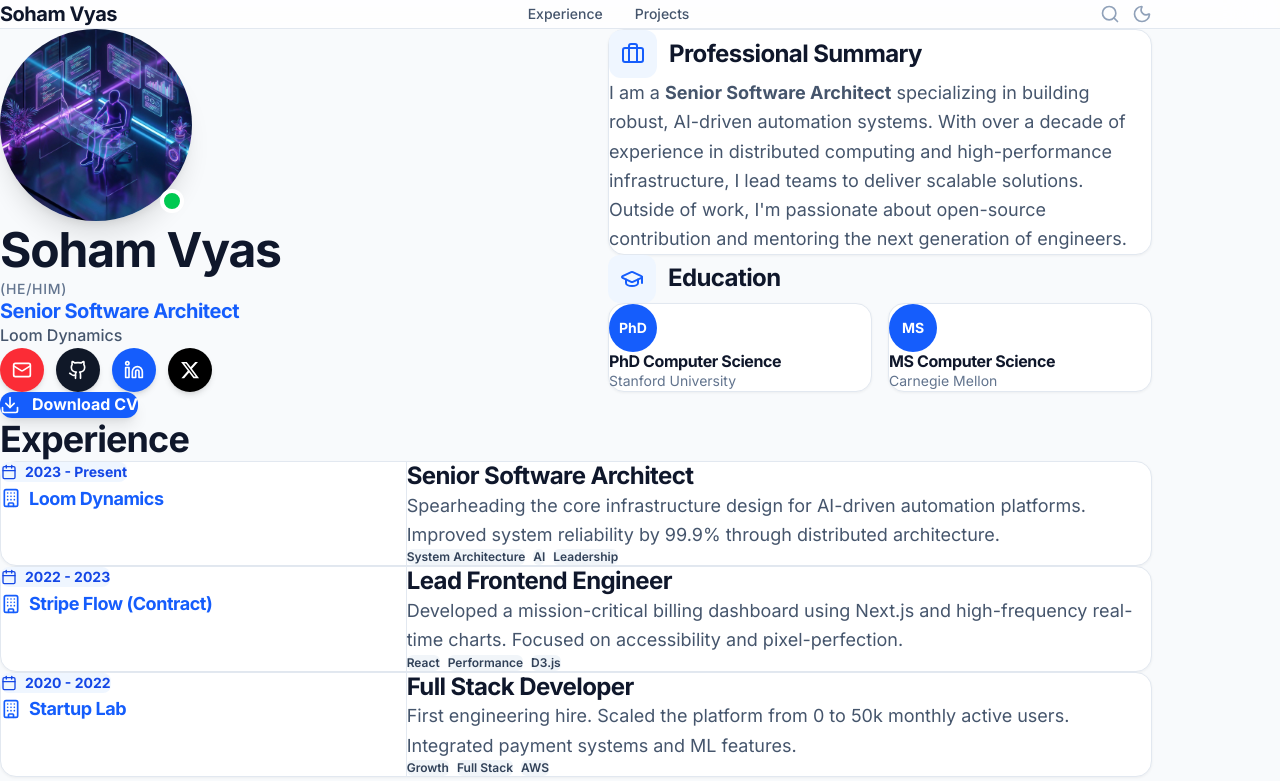
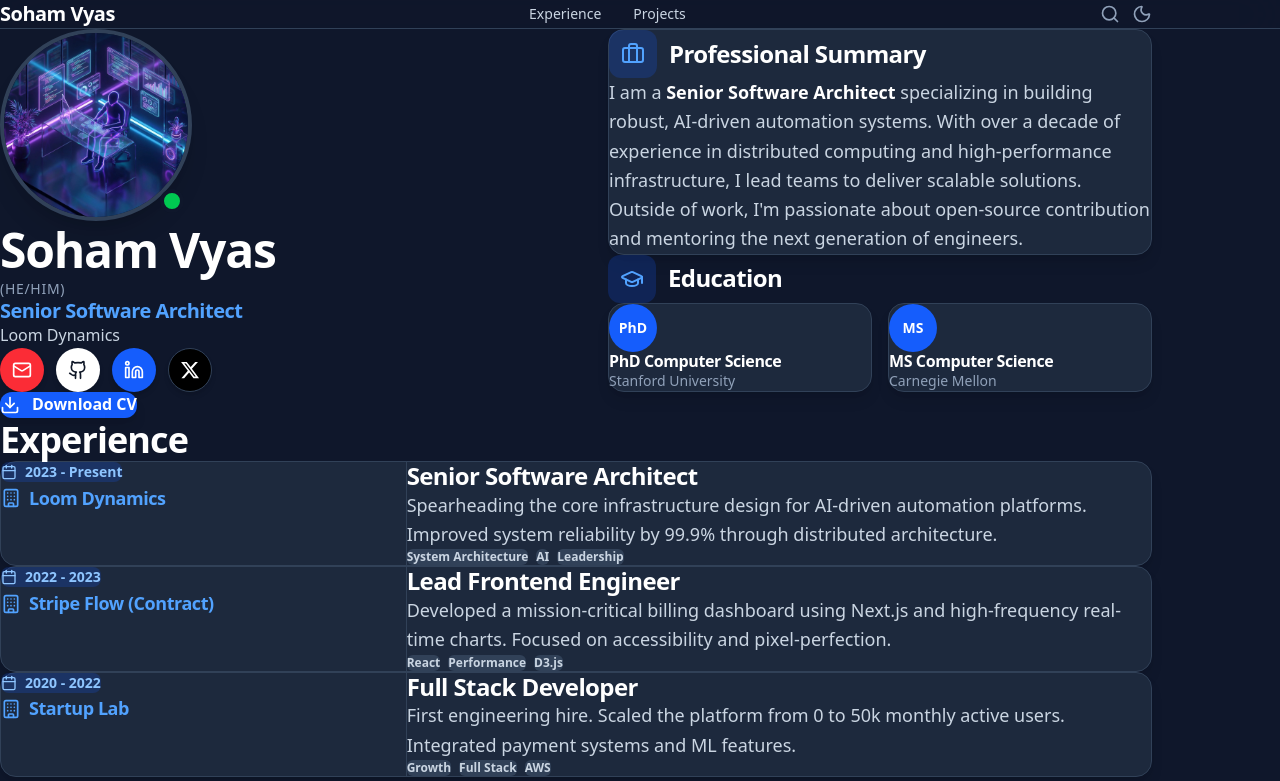
Before and after one commit to vyassoham/myweb, a Next.js app: page / in a window 1280 px wide. Shown: the top 781 px of the page. Built offline with nearby package versions, Linux system fonts and the light colour scheme.

Commit message:
FIX: Cards now have visible backgrounds and borders - all inline Tailwind classes

```diff
--- a/app/components/AcademicContent.tsx
+++ b/app/components/AcademicContent.tsx
@@ -9,7 +9,7 @@ export default function AcademicContent(): React.JSX.Element {
 
             {/* Experience Section */}
             <section id="experience">
-                <h2 className="text-4xl font-bold text-slate-900 dark:text-white mb-12">
+                <h2 className="text-4xl font-bold text-white mb-12">
                     Experience
                 </h2>
                 <div className="space-y-8">
@@ -42,32 +42,32 @@ export default function AcademicContent(): React.JSX.Element {
                             whileInView={{ opacity: 1, y: 0 }}
                             viewport={{ once: true }}
                             transition={{ delay: idx * 0.1 }}
-                            className="professional-card p-8"
+                            className="bg-slate-800 border border-slate-700 rounded-2xl p-8 shadow-lg hover:border-blue-500/50 transition-all"
                         >
                             <div className="flex flex-col md:flex-row gap-8">
                                 <div className="md:w-1/3 space-y-3">
-                                    <div className="inline-flex items-center gap-2 px-3 py-1.5 bg-blue-50 dark:bg-blue-900/20 text-blue-700 dark:text-blue-300 text-sm font-bold rounded-lg">
+                                    <div className="inline-flex items-center gap-2 px-3 py-1.5 bg-blue-600/20 text-blue-300 text-sm font-bold rounded-lg">
                                         <Calendar className="w-4 h-4" />
                                         {job.period}
                                     </div>
-                                    <h4 className="text-lg font-bold text-blue-600 dark:text-blue-400 flex items-center gap-2">
+                                    <h4 className="text-lg font-bold text-blue-400 flex items-center gap-2">
                                         <Building className="w-5 h-5" />
                                         {job.company}
                                     </h4>
                                 </div>
 
-                                <div className="md:w-2/3 md:border-l md:border-slate-200 dark:md:border-slate-700 md:pl-8">
-                                    <h3 className="text-2xl font-bold text-slate-900 dark:text-white mb-4">
+                                <div className="md:w-2/3 md:border-l md:border-slate-700 md:pl-8">
+                                    <h3 className="text-2xl font-bold text-white mb-4">
                                         {job.role}
                                     </h3>
-                                    <p className="text-lg text-slate-600 dark:text-slate-300 leading-relaxed mb-6">
+                                    <p className="text-lg text-slate-300 leading-relaxed mb-6">
                                         {job.desc}
                                     </p>
                                     <div className="flex flex-wrap gap-2">
                                         {job.tags.map(tag => (
                                             <span
                                                 key={tag}
-                                                className="px-3 py-1 bg-slate-100 dark:bg-slate-800 text-slate-700 dark:text-slate-300 text-xs font-semibold rounded-md"
+                                                className="px-3 py-1 bg-slate-700 text-slate-300 text-xs font-semibold rounded-md"
                                             >
                                                 {tag}
                                             </span>
@@ -82,7 +82,7 @@ export default function AcademicContent(): React.JSX.Element {
 
             {/* Projects Section */}
             <section id="projects">
-                <h2 className="text-4xl font-bold text-slate-900 dark:text-white mb-12">
+                <h2 className="text-4xl font-bold text-white mb-12">
                     Featured Projects
                 </h2>
                 <div className="grid md:grid-cols-2 gap-6">
@@ -115,18 +115,18 @@ export default function AcademicContent(): React.JSX.Element {
                         <a
                             href={project.link}
                             key={idx}
-                            className="block professional-card p-8 group"
+                            className="block bg-slate-800 border border-slate-700 rounded-2xl p-8 shadow-lg group hover:border-blue-500/50 transition-all"
                         >
                             <div className="flex justify-between items-start mb-4">
-                                <h3 className="text-xl font-bold text-slate-900 dark:text-white group-hover:text-blue-600 dark:group-hover:text-blue-400 transition-colors">
+                                <h3 className="text-xl font-bold text-white group-hover:text-blue-400 transition-colors">
                                     {project.title}
                                 </h3>
-                                <ArrowUpRight className="w-5 h-5 text-slate-400 group-hover:text-blue-600 dark:group-hover:text-blue-400 transition-colors" />
+                                <ArrowUpRight className="w-5 h-5 text-slate-400 group-hover:text-blue-400 transition-colors" />
                             </div>
-                            <p className="text-slate-600 dark:text-slate-300 leading-relaxed mb-6">
+                            <p className="text-slate-300 leading-relaxed mb-6">
                                 {project.desc}
                             </p>
-                            <div className="text-sm font-mono text-slate-500 dark:text-slate-400 bg-slate-50 dark:bg-slate-800/50 inline-block px-3 py-1.5 rounded-md">
+                            <div className="text-sm font-mono text-slate-400 bg-slate-700/50 inline-block px-3 py-1.5 rounded-md">
                                 {project.stack}
                             </div>
                         </a>
--- a/app/components/AcademicHero.tsx
+++ b/app/components/AcademicHero.tsx
@@ -17,25 +17,25 @@ export default function AcademicHero(): React.JSX.Element {
                                     src="/assets/hero.png"
                                     alt="Soham Vyas"
                                     fill
-                                    className="object-cover rounded-full shadow-xl"
+                                    className="object-cover rounded-full shadow-xl border-4 border-slate-700"
                                     priority
                                 />
-                                <div className="absolute bottom-2 right-2 w-6 h-6 bg-green-500 rounded-full border-4 border-white dark:border-slate-900" />
+                                <div className="absolute bottom-2 right-2 w-6 h-6 bg-green-500 rounded-full border-4 border-slate-900" />
                             </div>
                         </div>
 
                         <div className="space-y-3">
-                            <h1 className="text-5xl font-black text-slate-900 dark:text-white">
+                            <h1 className="text-5xl font-black text-white">
                                 Soham Vyas
                             </h1>
-                            <p className="text-sm text-slate-500 dark:text-slate-400 font-medium uppercase tracking-wider">
+                            <p className="text-sm text-slate-400 font-medium uppercase tracking-wider">
                                 (he/him)
                             </p>
                             <div className="pt-2">
-                                <h2 className="text-xl font-bold text-blue-600 dark:text-blue-400 mb-1">
+                                <h2 className="text-xl font-bold text-blue-400 mb-1">
                                     Senior Software Architect
                                 </h2>
-                                <p className="text-slate-600 dark:text-slate-300 font-medium">
+                                <p className="text-slate-300 font-medium">
                                     Loom Dynamics
                                 </p>
                             </div>
@@ -54,7 +54,7 @@ export default function AcademicHero(): React.JSX.Element {
                                 href="https://github.com/vyassoham"
                                 target="_blank"
                                 rel="noopener noreferrer"
-                                className="w-11 h-11 rounded-full bg-gray-900 hover:bg-gray-800 dark:bg-white dark:hover:bg-gray-100 flex items-center justify-center text-white dark:text-gray-900 transition-all hover:scale-110 shadow-md"
+                                className="w-11 h-11 rounded-full bg-white hover:bg-gray-100 flex items-center justify-center text-gray-900 transition-all hover:scale-110 shadow-md"
                                 title="GitHub"
                             >
                                 <Github className="w-5 h-5" />
@@ -72,7 +72,7 @@ export default function AcademicHero(): React.JSX.Element {
                                 href="https://twitter.com/vyassoham"
                                 target="_blank"
                                 rel="noopener noreferrer"
-                                className="w-11 h-11 rounded-full bg-black hover:bg-gray-800 flex items-center justify-center text-white transition-all hover:scale-110 shadow-md"
+                                className="w-11 h-11 rounded-full bg-black hover:bg-gray-800 flex items-center justify-center text-white transition-all hover:scale-110 shadow-md border border-slate-700"
                                 title="Twitter/X"
                             >
                                 <svg className="w-5 h-5" fill="currentColor" viewBox="0 0 24 24">
@@ -93,21 +93,21 @@ export default function AcademicHero(): React.JSX.Element {
                     {/* Right: Summary & Education */}
                     <div className="space-y-10">
                         {/* Professional Summary */}
-                        <div className="professional-card p-8">
+                        <div className="bg-slate-800 border border-slate-700 rounded-2xl p-8 shadow-lg">
                             <div className="flex items-center gap-3 mb-6">
-                                <div className="w-12 h-12 rounded-xl bg-blue-50 dark:bg-blue-900/20 flex items-center justify-center">
-                                    <Briefcase className="w-6 h-6 text-blue-600 dark:text-blue-400" />
+                                <div className="w-12 h-12 rounded-xl bg-blue-600/20 flex items-center justify-center">
+                                    <Briefcase className="w-6 h-6 text-blue-400" />
                                 </div>
-                                <h3 className="text-2xl font-bold text-slate-900 dark:text-white">
+                                <h3 className="text-2xl font-bold text-white">
                                     Professional Summary
                                 </h3>
                             </div>
-                            <div className="prose dark:prose-invert max-w-none">
-                                <p className="text-lg text-slate-600 dark:text-slate-300 leading-relaxed mb-4">
-                                    I am a <strong>Senior Software Architect</strong> specializing in building robust, AI-driven automation systems. With over a decade of experience in distributed computing and high-performance infrastructure, I lead teams to deliver scalable solutions.
+                            <div>
+                                <p className="text-lg text-slate-300 leading-relaxed mb-4">
+                                    I am a <strong className="text-white">Senior Software Architect</strong> specializing in building robust, AI-driven automation systems. With over a decade of experience in distributed computing and high-performance infrastructure, I lead teams to deliver scalable solutions.
                                 </p>
-                                <p className="text-lg text-slate-600 dark:text-slate-300 leading-relaxed">
-                                    Outside of work, I'm passionate about open-source contribution and mentoring the next generation of engineers.
+                                <p className="text-lg text-slate-300 leading-relaxed">
+                                    Outside of work, I&apos;m passionate about open-source contribution and mentoring the next generation of engineers.
                                 </p>
                             </div>
                         </div>
@@ -115,33 +115,33 @@ export default function AcademicHero(): React.JSX.Element {
                         {/* Education */}
                         <div>
                             <div className="flex items-center gap-3 mb-6">
-                                <div className="w-12 h-12 rounded-xl bg-blue-50 dark:bg-blue-900/20 flex items-center justify-center">
-                                    <GraduationCap className="w-6 h-6 text-blue-600 dark:text-blue-400" />
+                                <div className="w-12 h-12 rounded-xl bg-blue-600/20 flex items-center justify-center">
+                                    <GraduationCap className="w-6 h-6 text-blue-400" />
                                 </div>
-                                <h3 className="text-2xl font-bold text-slate-900 dark:text-white">
+                                <h3 className="text-2xl font-bold text-white">
                                     Education
                                 </h3>
                             </div>
                             <div className="grid sm:grid-cols-2 gap-4">
-                                <div className="professional-card p-6">
+                                <div className="bg-slate-800 border border-slate-700 rounded-2xl p-6 shadow-lg">
                                     <div className="w-12 h-12 rounded-full bg-blue-600 text-white flex items-center justify-center mb-4 font-bold text-sm">
                                         PhD
                                     </div>
-                                    <h4 className="font-bold text-slate-900 dark:text-white mb-1">
+                                    <h4 className="font-bold text-white mb-1">
                                         PhD Computer Science
                                     </h4>
-                                    <p className="text-sm text-slate-500 dark:text-slate-400">
+                                    <p className="text-sm text-slate-400">
                                         Stanford University
                                     </p>
                                 </div>
-                                <div className="professional-card p-6">
+                                <div className="bg-slate-800 border border-slate-700 rounded-2xl p-6 shadow-lg">
                                     <div className="w-12 h-12 rounded-full bg-blue-600 text-white flex items-center justify-center mb-4 font-bold text-sm">
                                         MS
                                     </div>
-                                    <h4 className="font-bold text-slate-900 dark:text-white mb-1">
+                                    <h4 className="font-bold text-white mb-1">
                                         MS Computer Science
                                     </h4>
-                                    <p className="text-sm text-slate-500 dark:text-slate-400">
+                                    <p className="text-sm text-slate-400">
                                         Carnegie Mellon
                                     </p>
                                 </div>
--- a/app/components/AcademicNavbar.tsx
+++ b/app/components/AcademicNavbar.tsx
@@ -9,10 +9,10 @@ const NAV_LINKS = [
 
 export default function AcademicNavbar(): React.JSX.Element {
     return (
-        <nav className="sticky top-0 z-50 bg-white/80 dark:bg-slate-900/80 backdrop-blur-xl border-b border-slate-200 dark:border-slate-700">
+        <nav className="sticky top-0 z-50 bg-slate-900/80 backdrop-blur-xl border-b border-slate-700">
             <div className="max-w-6xl mx-auto px-6 py-4">
                 <div className="flex items-center justify-between">
-                    <div className="text-xl font-bold tracking-tight text-slate-900 dark:text-white">
+                    <div className="text-xl font-bold tracking-tight text-white">
                         Soham Vyas
                     </div>
 
@@ -21,7 +21,7 @@ export default function AcademicNavbar(): React.JSX.Element {
                             <a
                                 key={link.name}
                                 href={link.href}
-                                className="text-sm font-medium text-slate-600 hover:text-blue-600 dark:text-slate-300 dark:hover:text-blue-400 transition-colors"
+                                className="text-sm font-medium text-slate-300 hover:text-blue-400 transition-colors"
                             >
                                 {link.name}
                             </a>
@@ -29,10 +29,10 @@ export default function AcademicNavbar(): React.JSX.Element {
                     </div>
 
                     <div className="flex items-center gap-3">
-                        <button className="p-2 text-slate-400 hover:text-slate-600 dark:hover:text-slate-200 transition-colors rounded-lg hover:bg-slate-100 dark:hover:bg-slate-800">
+                        <button className="p-2 text-slate-400 hover:text-white transition-colors rounded-lg hover:bg-slate-800">
                             <Search className="w-5 h-5" />
                         </button>
-                        <button className="p-2 text-slate-400 hover:text-slate-600 dark:hover:text-slate-200 transition-colors rounded-lg hover:bg-slate-100 dark:hover:bg-slate-800">
+                        <button className="p-2 text-slate-400 hover:text-white transition-colors rounded-lg hover:bg-slate-800">
                             <Moon className="w-5 h-5" />
                         </button>
                     </div>
--- a/app/globals.css
+++ b/app/globals.css
@@ -1,21 +1,4 @@
 @import "tailwindcss";
-
-@theme {
-  --font-sans: "Inter", ui-sans-serif, system-ui;
-  --font-display: "Inter", ui-sans-serif, system-ui;
-}
-
-:root {
-  --background: #f8fafc;
-  --foreground: #0f172a;
-}
-
-@media (prefers-color-scheme: dark) {
-  :root {
-    --background: #0f172a;
-    --foreground: #f8fafc;
-  }
-}
 
 * {
   box-sizing: border-box;
@@ -23,10 +6,14 @@
   padding: 0;
 }
 
+html {
+  scroll-behavior: smooth;
+}
+
 body {
-  background: var(--background);
-  color: var(--foreground);
-  font-family: var(--font-sans);
+  background-color: #0f172a;
+  color: #f8fafc;
+  font-family: ui-sans-serif, system-ui, sans-serif;
   line-height: 1.6;
   user-select: none;
   -webkit-user-select: none;
@@ -42,44 +29,11 @@ h3,
 h4,
 h5,
 h6 {
-  font-family: var(--font-display);
   font-weight: 700;
   letter-spacing: -0.025em;
   line-height: 1.2;
 }
 
-/* Smooth Scrolling */
-html {
-  scroll-behavior: smooth;
-}
-
-/* Professional Card Styles */
-.professional-card {
-  background: white;
-  border: 1px solid #e2e8f0;
-  border-radius: 16px;
-  box-shadow: 0 1px 3px 0 rgba(0, 0, 0, 0.05);
-  transition: all 0.2s ease;
-}
-
-.professional-card:hover {
-  box-shadow: 0 10px 25px -5px rgba(0, 0, 0, 0.1);
-  transform: translateY(-2px);
-}
-
-@media (prefers-color-scheme: dark) {
-  .professional-card {
-    background: #1e293b;
-    border-color: #334155;
-    box-shadow: 0 1px 3px 0 rgba(0, 0, 0, 0.3);
-  }
-
-  .professional-card:hover {
-    box-shadow: 0 10px 25px -5px rgba(0, 0, 0, 0.5);
-  }
-}
-
-/* Remove Tailwind's default focus rings for cleaner look */
 *:focus {
   outline: none;
 }
--- a/app/page.tsx
+++ b/app/page.tsx
@@ -9,14 +9,14 @@ export default function Home(): React.JSX.Element {
   return (
     <>
       <SecurityLayer />
-      <div className="min-h-screen bg-slate-50 dark:bg-slate-900">
+      <div className="min-h-screen bg-slate-900">
         <Navbar />
         <Hero />
         <Content />
 
-        <footer className="border-t border-slate-200 dark:border-slate-700 py-8 mt-24">
+        <footer className="border-t border-slate-700 py-8 mt-24">
           <div className="max-w-6xl mx-auto px-6 text-center">
-            <p className="text-slate-500 dark:text-slate-400 text-sm">
+            <p className="text-slate-400 text-sm">
               © 2026 Soham Vyas. Built with Next.js & Tailwind CSS.
             </p>
           </div>
```
